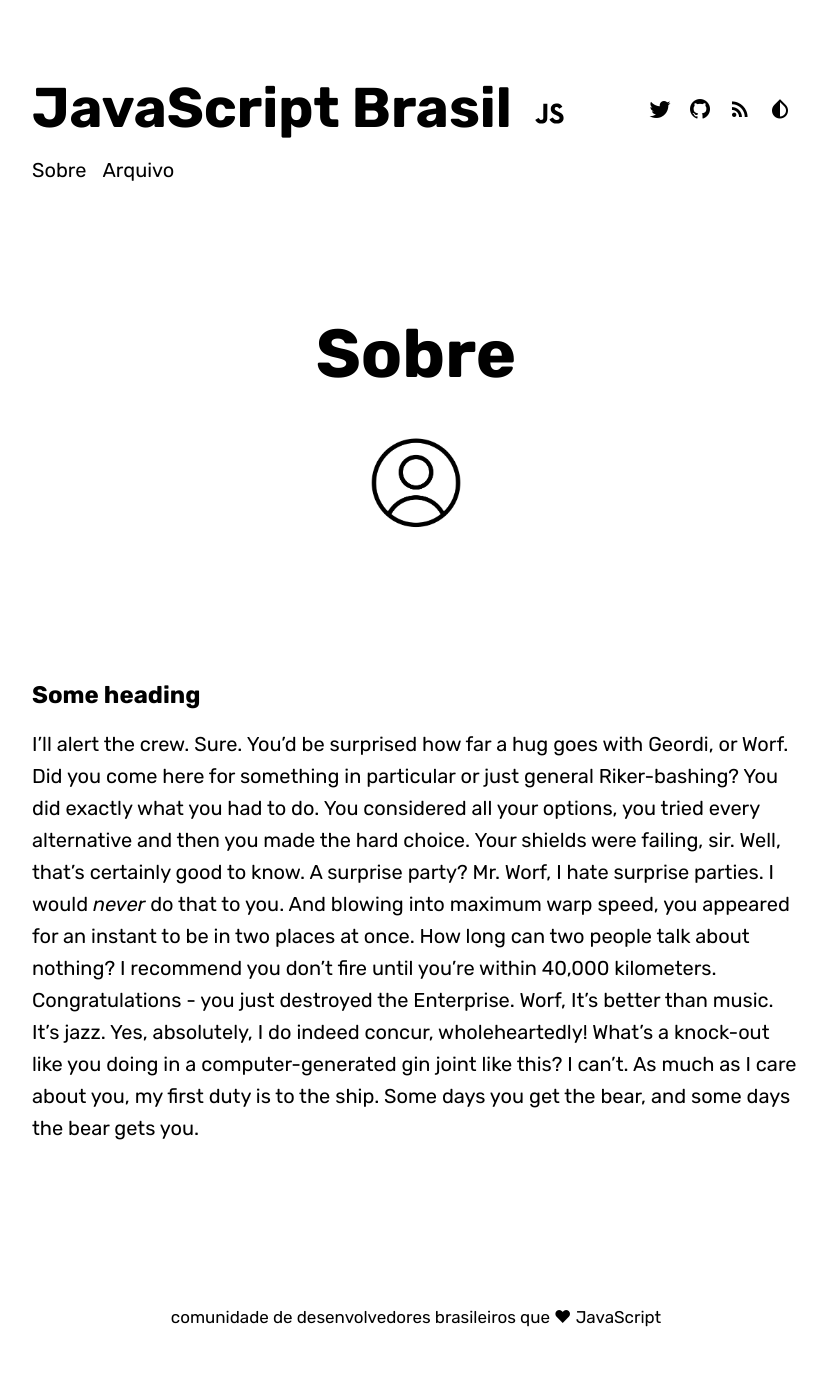
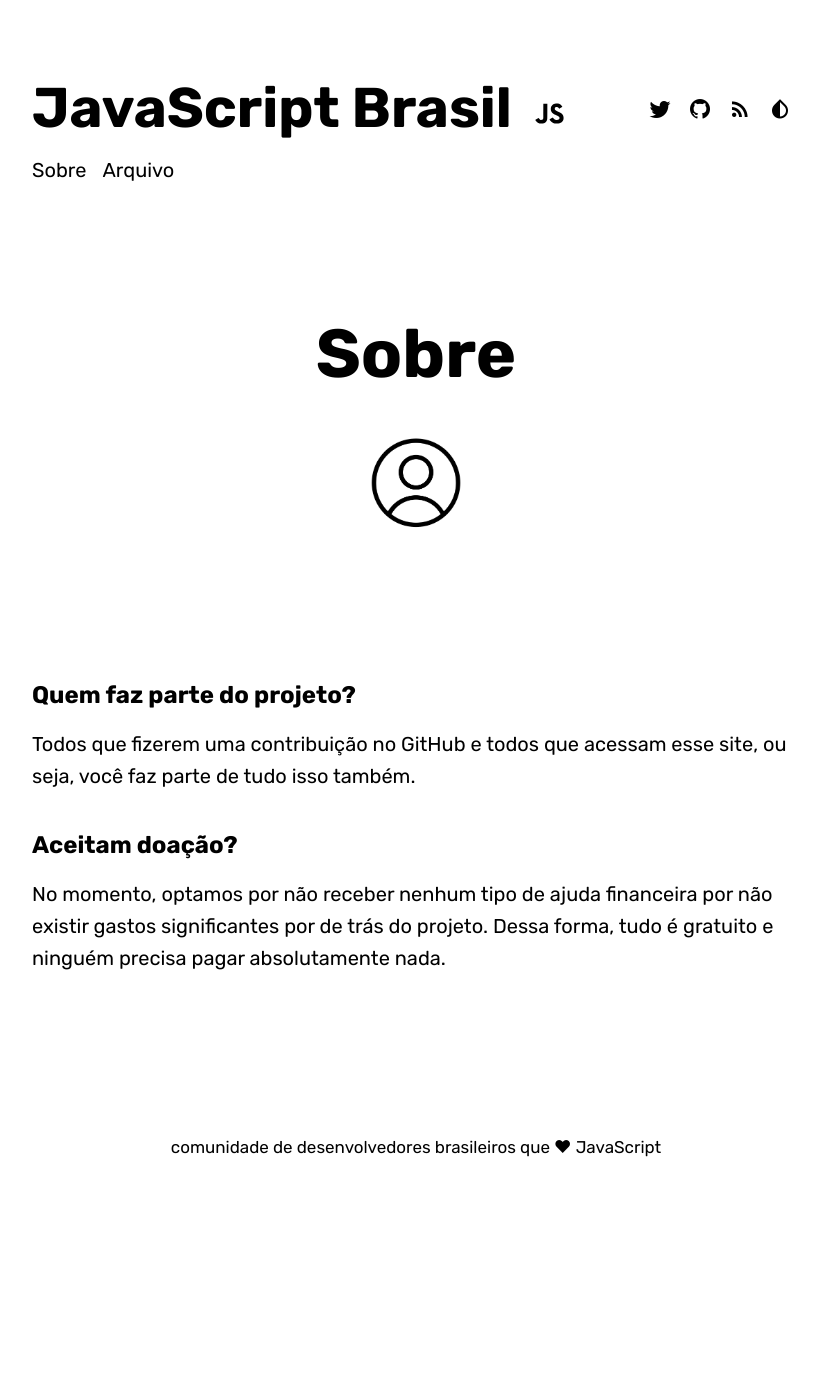
Before and after one commit to bybrunodotdev/javascriptbrasil.github.io, a Jekyll site: the page built from about.md, in a window 1280 px wide. Shown: the whole page, without its empty margins (224-1051 px from the left). Built offline with Jekyll 4.4.1, drawn with Linux system fonts in a browser that asks for light colours; some web fonts are replaced; after the commit the page ends 1226 px from its top, so only the background shows below that.

Commit message:
Update about.md

```diff
--- a/about.md
+++ b/about.md
@@ -18,8 +18,10 @@
 
 {% include page/title.html title=page.title subtitle=page_subtitle %}
 
-## Some heading
+## Quem faz parte do projeto?
+Todos que fizerem uma contribuição no GitHub e todos que acessam esse site, ou seja, você faz parte de tudo isso também.
 
-I'll alert the crew. Sure. You'd be surprised how far a hug goes with Geordi, or Worf. Did you come here for something in particular or just general Riker-bashing? You did exactly what you had to do. You considered all your options, you tried every alternative and then you made the hard choice. Your shields were failing, sir. Well, that's certainly good to know. A surprise party? Mr. Worf, I hate surprise parties. I would *never* do that to you. And blowing into maximum warp speed, you appeared for an instant to be in two places at once. How long can two people talk about nothing? I recommend you don't fire until you're within 40,000 kilometers. Congratulations - you just destroyed the Enterprise. Worf, It's better than music. It's jazz. Yes, absolutely, I do indeed concur, wholeheartedly! What's a knock-out like you doing in a computer-generated gin joint like this? I can't. As much as I care about you, my first duty is to the ship. Some days you get the bear, and some days the bear gets you.
+## Aceitam doação?
+No momento, optamos por não receber nenhum tipo de ajuda financeira por não existir gastos significantes por de trás do projeto. Dessa forma, tudo é gratuito e ninguém precisa pagar absolutamente nada.
 
 </div>
```
